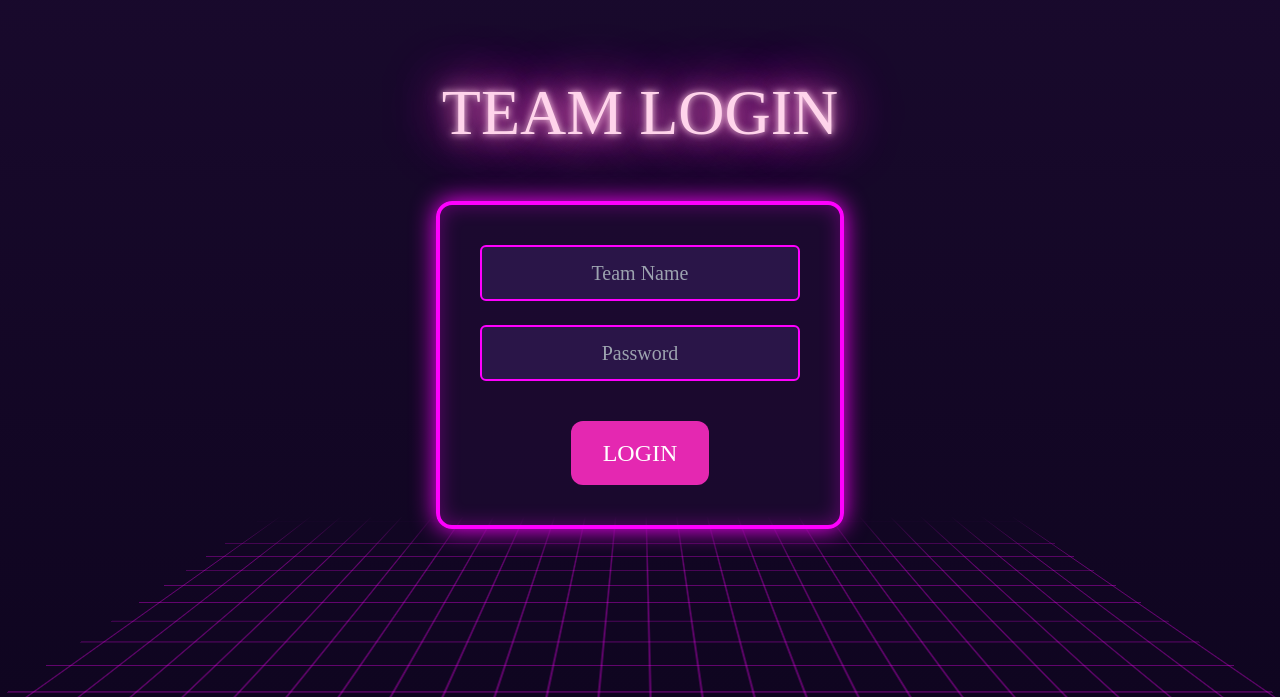
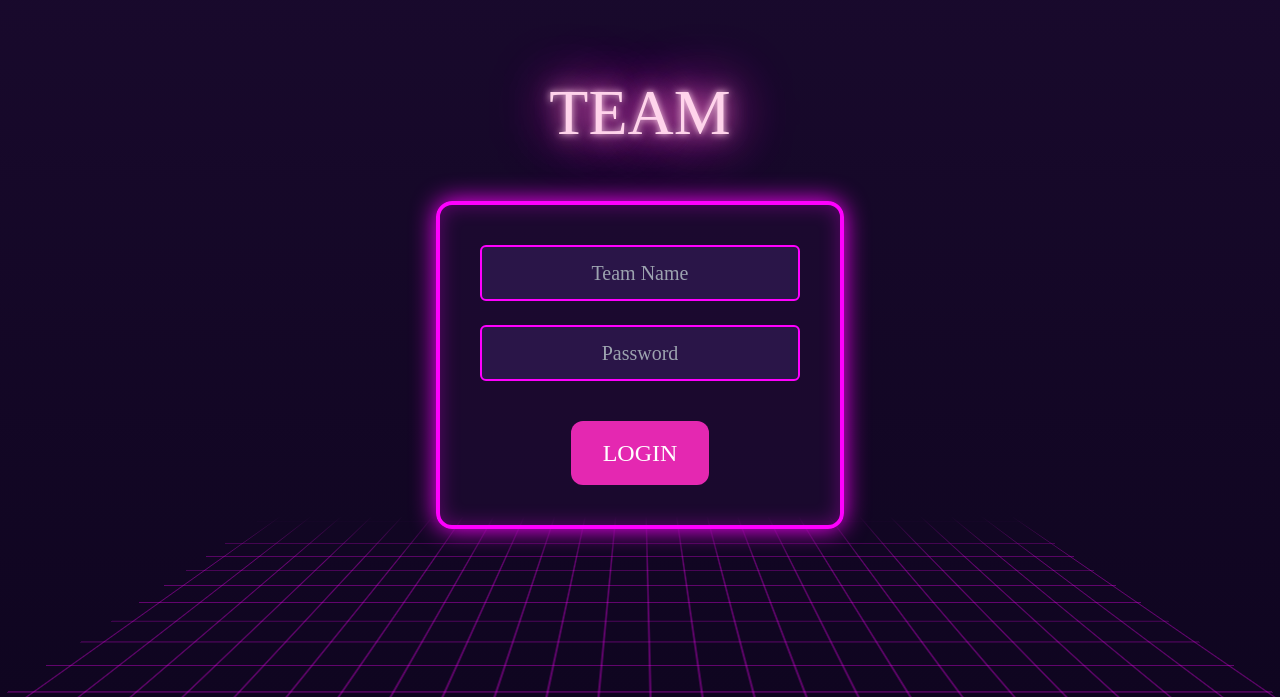
Before and after one commit to k-1208/beat-leap-front, a Next.js app in the folder BeaLeap-frontend-main/: page /login in a window 1280 px wide. Shown: the part 103-800 px from the top of the page. Built offline with nearby package versions, Linux system fonts and the light colour scheme.

Commit message:
frontend push test

```diff
--- a/BeaLeap-frontend-main/src/app/login/page.tsx
+++ b/BeaLeap-frontend-main/src/app/login/page.tsx
@@ -94,7 +94,7 @@ export default function LoginPage() {
 
       {/* Title */}
       <h1 className="text-[64px] text-[#FFD4EB] mb-10 animate-[neonPulse_2.5s_ease-in-out_infinite] [text-shadow:_0_0_10px_#FF99CC,_0_0_20px_#FF33CC,_0_0_40px_#FF00FF]">
-        TEAM LOGIN
+        TEAM
       </h1>
 
       {/* Login Form */}
```
